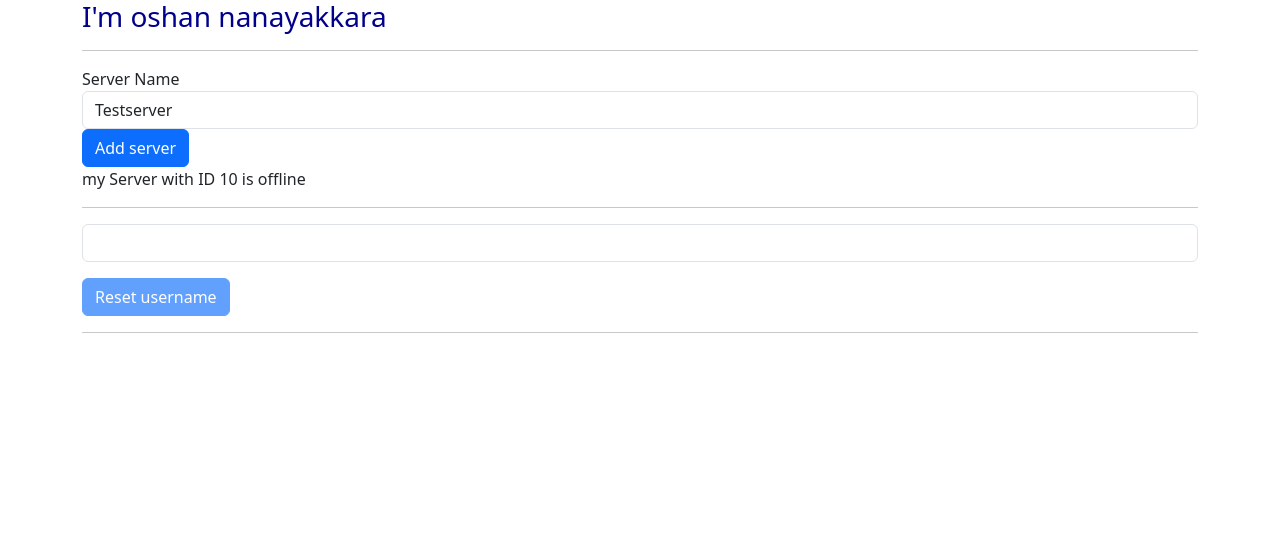
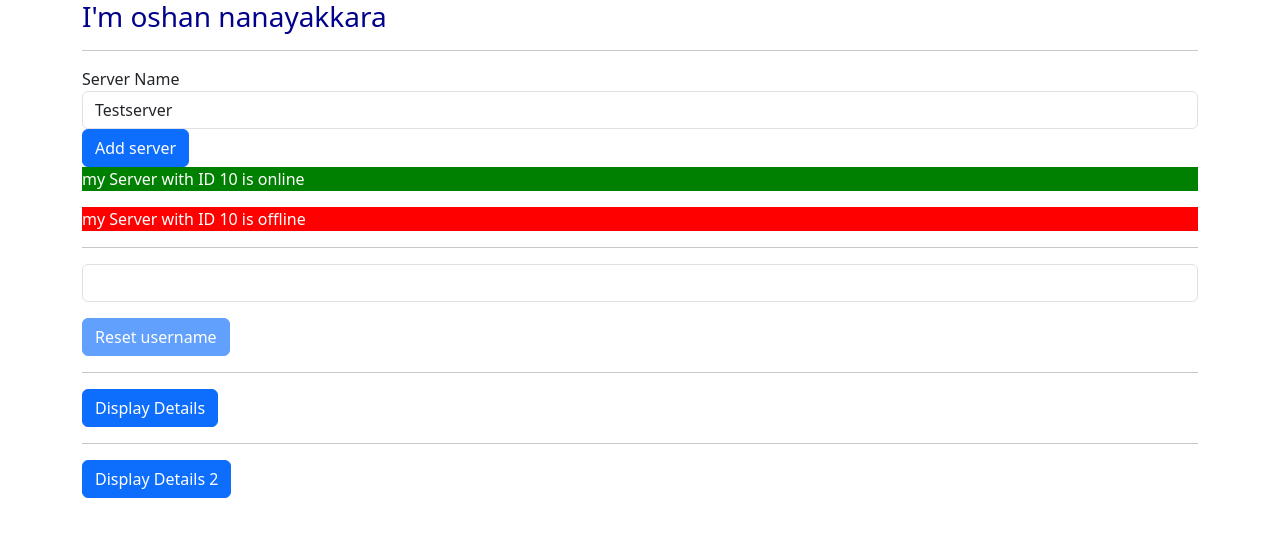
Before and after one commit to oshan998/my-angular-app, an Angular app in the folder my-first-app/: page / in a window 1280 px wide. Shown: the top 536 px of the page. Built offline with nearby package versions, Linux system fonts and the light colour scheme.

Commit message:
9/29 friday afternoon commit

```diff
--- a/my-first-app/src/app/server/server.component.html
+++ b/my-first-app/src/app/server/server.component.html
@@ -1 +1,3 @@
-<p>{{'my Server'}} with ID {{ serverId }} is {{ getServerStatus() }}</p>
+<p [ngStyle]="{backgroundColor: getColor()}"
+[ngClass]="{online: serverStatus}">
+{{'my Server'}} with ID {{ serverId }} is {{ getServerStatus() }}</p>
--- a/my-first-app/src/app/server/server.component.ts
+++ b/my-first-app/src/app/server/server.component.ts
@@ -2,13 +2,25 @@ import { Component } from "@angular/core";
 
 @Component({
     selector: 'app-server',
-    templateUrl: './server.component.html'
+    templateUrl: './server.component.html',
+    styles:[`
+    .online{
+        color:white;
+    }`]
 })
 export class ServerComponent{
     serverId: number = 10;
     serverStatus = 'offline';
 
+    constructor(){
+        this.serverStatus=Math.random()>0.5?'online':'offline';
+    }
+
     getServerStatus(){
         return this.serverStatus;
     }
+
+    getColor(){
+        return this.serverStatus=== 'online' ? 'green':'red';
+    }
 }
--- a/my-first-app/src/app/servers/servers.component.css
+++ b/my-first-app/src/app/servers/servers.component.css
@@ -0,0 +1,7 @@
+.text-color{
+    color: white;
+}
+
+.white-text{
+    color: white;
+}
--- a/my-first-app/src/app/servers/servers.component.html
+++ b/my-first-app/src/app/servers/servers.component.html
@@ -7,9 +7,24 @@
 <!-- <p [innerText]="allowNewServer"></p> -->
 <!-- <p>{{serverCreationStatus}}</p> -->
 <p *ngIf="serverCreated">server was created, server name is {{serverName}}</p>
-<app-server></app-server>
+<!-- <ng-template #noServer><p>No server was created</p></ng-template> -->
+<app-server *ngFor="let server of servers"></app-server>
 <hr>
 <input type="text" class="form-control" [(ngModel)]="username">
 <p>{{username}}</p>
 <button class="btn btn-primary" [disabled]="username===''" (click)="username=''">Reset username</button>
 <hr>
+<!-- <button class="btn btn-primary" (click)="paragraphContent = !paragraphContent">Display Details</button> -->
+<button class="btn btn-primary" (click)="onToggleDisplay()">Display Details</button>
+<p *ngIf="paragraphContent">hello my name is oshan nanayakkara</p>
+<div *ngFor="let logItem of log"
+[ngStyle]="{backgroundColor: logItem>=5? 'blue':'transparent'}"
+[ngClass]="{'white-text':logItem>=5}"
+>{{logItem}}</div>
+<hr>
+<button class="btn btn-primary" (click)="displayItem()">Display Details 2</button>
+<p *ngIf="displaycontent">hello i'm oshan</p>
+<div *ngFor="let arraycontent of clickarray; let i=index"
+[ngStyle]="{backgroundColor: i>=4? 'blue': 'transparent'}"
+[ngClass]="{'text-color':i>=4}"
+>{{arraycontent}}</div>
--- a/my-first-app/src/app/servers/servers.component.ts
+++ b/my-first-app/src/app/servers/servers.component.ts
@@ -14,6 +14,11 @@ export class ServersComponent {
   serverName='Testserver';
   username='';
   serverCreated=false;
+  servers=['testserver 1','testserver 2'];
+  paragraphContent=false;
+  log=[];
+  displaycontent=false;
+  clickarray=[];
 
   constructor(){
     setTimeout(
@@ -25,6 +30,7 @@ export class ServersComponent {
 
   onCreateServer(){
     this.serverCreated=true;
+    this.servers.push(this.serverName);
     this.serverCreationStatus='server was created and name is '+ this.serverName;
   }
 
@@ -36,5 +42,16 @@ export class ServersComponent {
   onUpdateText(){
     this.username='';
   }
+  onToggleDisplay(){
+    this.paragraphContent=!this.paragraphContent;
+    //this.log.push(this.log.length+1);
+  }
+
+  displayItem(){
+    this.displaycontent=!this.displaycontent;
+    //this.clickarray.push(this.clickarray.length+1);
+    this.clickarray.push(new Date());
+  }
+
 
 }
```
